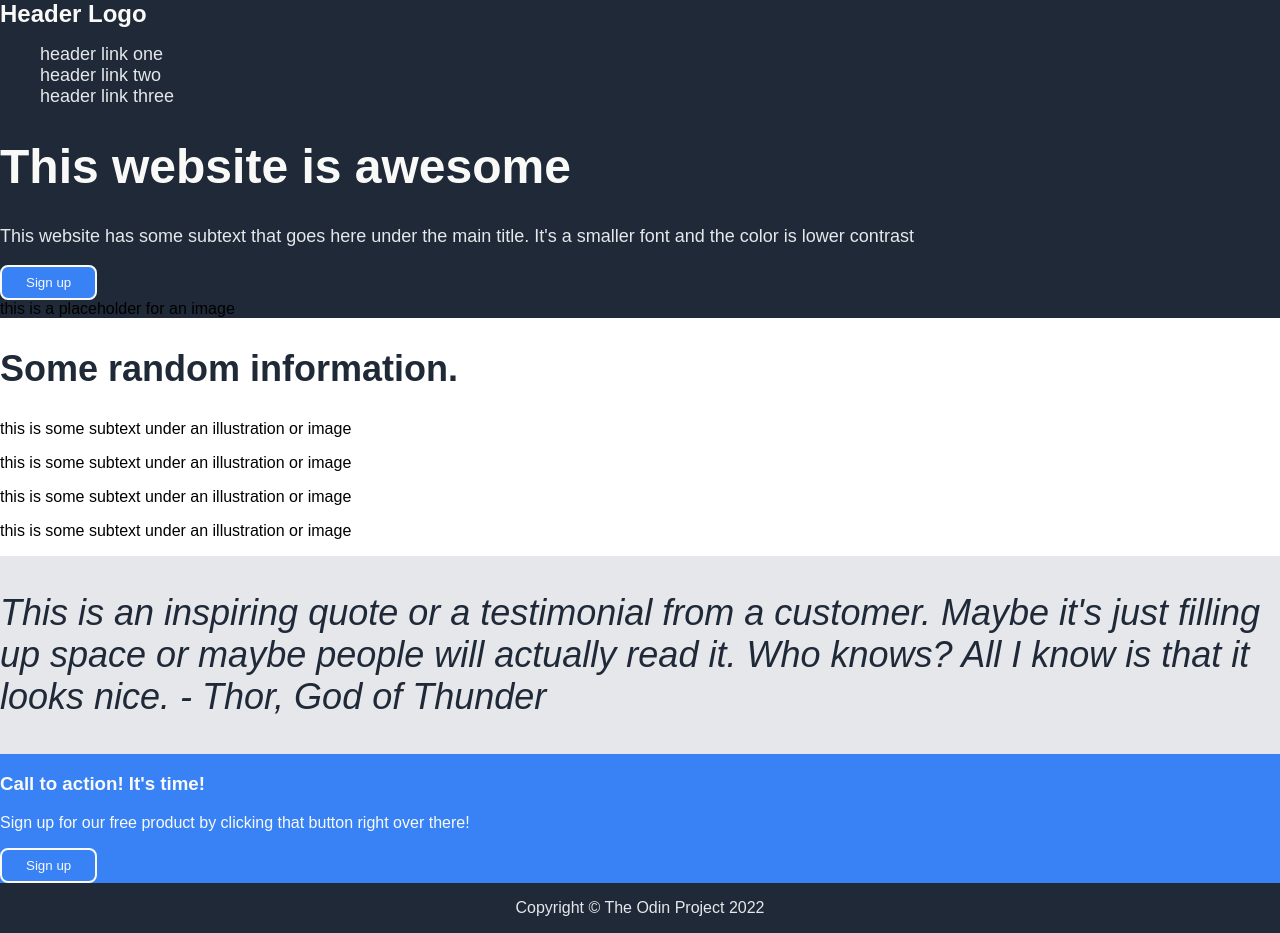
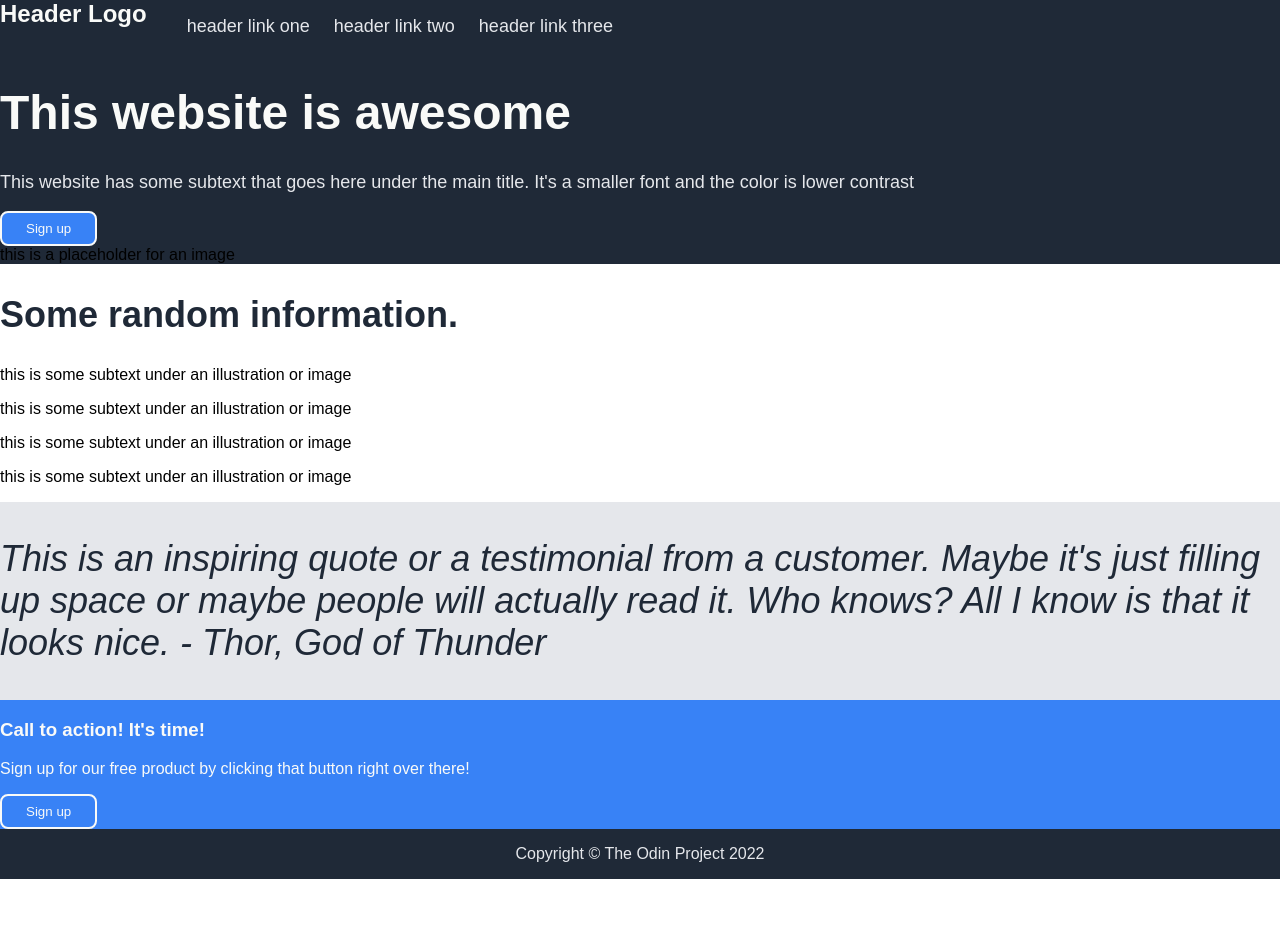
Before and after one commit to jbeardok/landing-page, a plain HTML site: page index.html in a window 1280 px wide. After the commit the page ends 879 px from the top, so only its background shows below. Drawn offline with Linux system fonts and the light colour scheme.

Commit message:
Set header and links display to flex, links gap

```diff
--- a/styles.css
+++ b/styles.css
@@ -5,8 +5,10 @@ body {
     flex-direction: column;
 }
 
-ul {
+.links {
     list-style-type: none;
+    display: flex;
+    gap: 24px;
 }
 
 a {
@@ -35,6 +37,10 @@ button {
 .hero p, a {
     font-size: 18px;
     color: #e5e7eb;
+}
+
+.header {
+    display: flex;
 }
 
 .header-logo {
```
